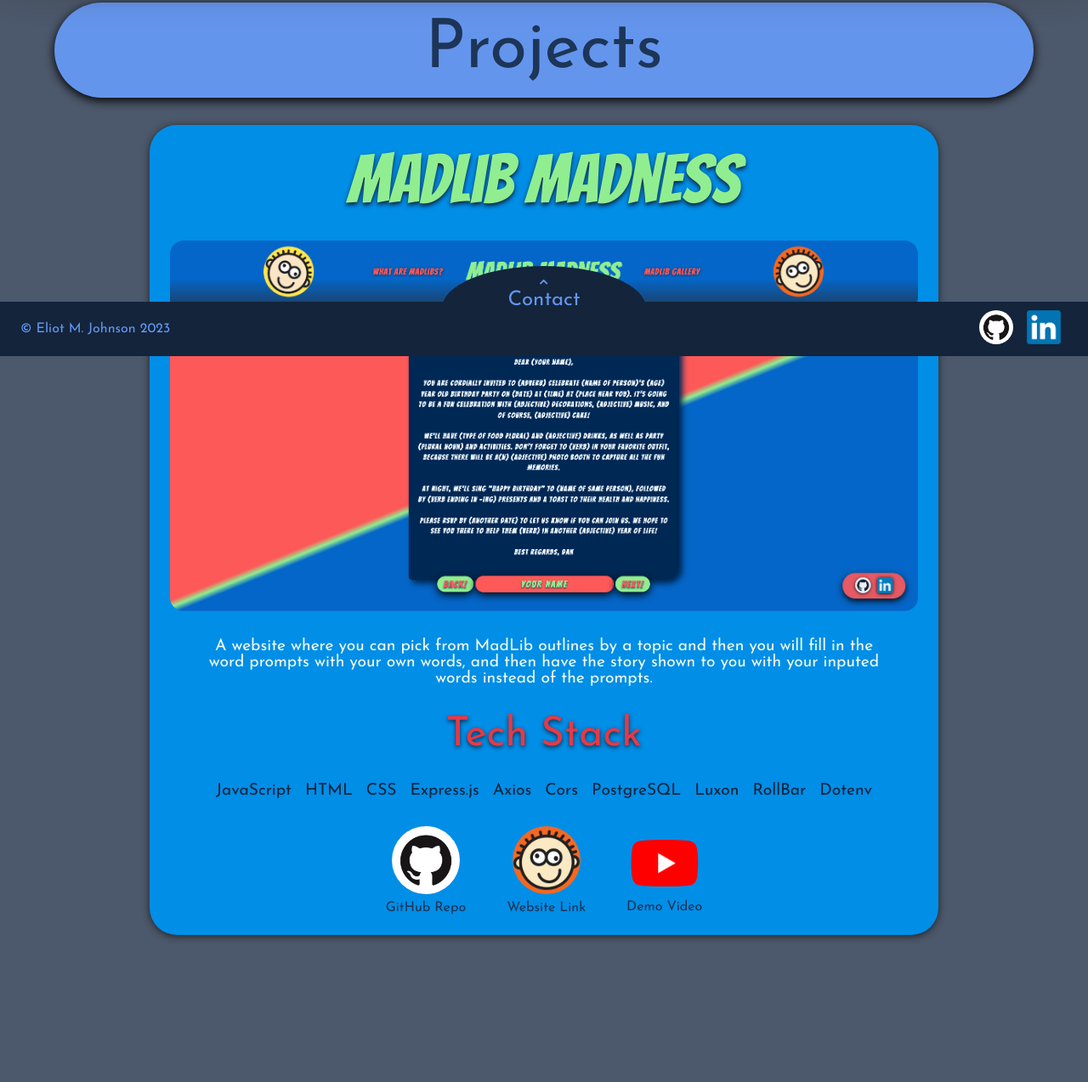
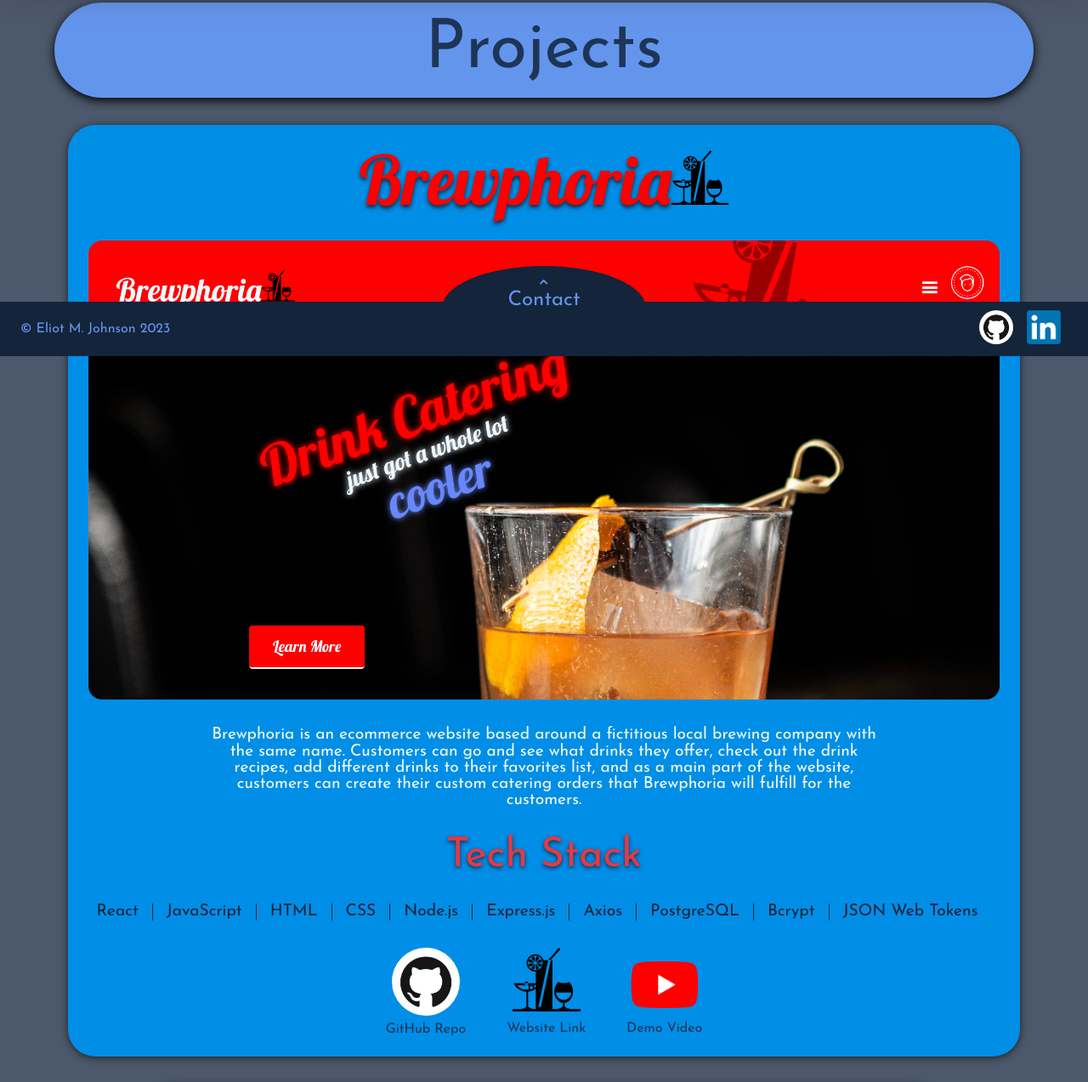
Before and after one commit to Z313PH/My-Portfolio, a plain HTML site: page index.html in a window 1280 px wide. Shown: the part 381-1654 px from the top of the page at 85% size. Drawn offline with Linux system fonts and the light colour scheme.

Commit message:
Added Brewphoria

```diff
--- a/index.html
+++ b/index.html
@@ -17,7 +17,7 @@
     <div class="main-body">
         <Header>
             <nav class="links-left centering">
-                <a href="https://drive.google.com/file/d/1N8mZl1XaTsLOcz_2gSAGdDBR40kyc6xn/view?usp=sharing"
+                <a href="https://drive.google.com/file/d/1064JvifbDU0RdPUY3z0CEqV9Foz4rdN6/view?usp=sharing"
                     target="_blank">
                     RESUME
                 </a>
@@ -97,6 +97,44 @@
         </div>
         <section class="projects">
             <h1>Projects</h1>
+            <div class="madlib-madness" id="brewphoria">
+                <h3 class="brewphoria-title">Brewphoria<img src="./images/drinks.svg"></h3>
+                <img src="./images/Screenshot 2023-06-28 at 11.43.39 AM.png">
+                <p>
+                    Brewphoria is an ecommerce website based around a fictitious local brewing company with the same
+                    name. Customers can go and see what drinks they offer, check out the drink recipes, add different
+                    drinks to their favorites list, and as a main part of the website, customers can create their custom
+                    catering orders that Brewphoria will fulfill for the customers.
+                </p>
+                <h4>Tech Stack</h4>
+                <ul>
+                    <li>React</li>
+                    <li>JavaScript</li>
+                    <li>HTML</li>
+                    <li>CSS</li>
+                    <li>Node.js</li>
+                    <li>Express.js</li>
+                    <li>Axios</li>
+                    <li>PostgreSQL</li>
+                    <li>Bcrypt</li>
+                    <li style="border: none;">JSON Web Tokens</li>
+                </ul>
+                <div>
+                    <a href="https://github.com/eliotmjohnson/Brewphoria" target="_blank">
+                        <img src="./images/GitHub-logo.png">
+                        GitHub Repo
+                    </a>
+                    <a href="http://3.145.15.71/" target="_blank">
+                        <img src="./images/drinks.svg" style="border-radius: 0; margin-bottom: .25rem;">
+                        Website Link
+                    </a>
+                    <a href="" target="_blank">
+                        <img src="./images/Youtube_logo.png"
+                            style="border-radius: 0; margin-top: 1rem; margin-bottom: .5rem;">
+                        Demo Video
+                    </a>
+                </div>
+            </div>
             <div class="madlib-madness">
                 <h3 class="madlib-madness-title">MadLib Madness</h3>
                 <img src="./images/madlib-madness-screenshot.png">
@@ -116,8 +154,7 @@
                     <li>Cors</li>
                     <li>PostgreSQL</li>
                     <li>Luxon</li>
-                    <li>RollBar</li>
-                    <li>Dotenv</li>
+                    <li style="border: none;">RollBar</li>
                 </ul>
                 <div>
                     <a href="https://github.com/eliotmjohnson/myFoundationsCapstone" target="_blank">
--- a/main-mobile.css
+++ b/main-mobile.css
@@ -28,10 +28,6 @@
         margin-top: -5rem;
     }
 
-    .projects {
-        height: 74rem;
-    }
-
     .projects h1 {
         scale: .7;
         width: 30rem;
@@ -47,22 +43,36 @@
         font-size: 3.8rem;
     }
 
-    .madlib-madness img {
+    .brewphoria-title {
+        font-size: 3.8rem;
+    }
+
+    .madlib-madness>img {
+        width: 23rem;
+    }
+
+    #brewphoria>img {
         width: 23rem;
     }
 
     .madlib-madness p {
         width: 23rem;
+        padding: .5rem;
         font-size: 1rem;
     }
 
-    .madlib-madness ul {
+    .madlib-madness>ul {
         display: flex;
         flex-direction: column;
         flex-wrap: wrap;
         align-items: center;
         width: 20rem;
         height: 12rem;
+    }
+
+    .madlib-madness>ul>li {
+        border: none;
+        padding-right: 0;
     }
 
     .madlib-madness>div {
--- a/main.css
+++ b/main.css
@@ -6,6 +6,11 @@
 @font-face {
     font-family: myCustomFont2;
     src: url(./fonts/Bangers-Regular.ttf);
+}
+
+@font-face {
+    font-family: Brewphoria;
+    src: url(./fonts/Lobster-Regular.ttf);
 }
 
 * {
@@ -239,7 +244,7 @@
     position: absolute;
     top: 24rem;
     width: 100%;
-    height: 80rem;
+    padding-bottom: 10rem;
     z-index: -2;
 }
 
@@ -271,7 +276,26 @@
     text-shadow: 0 .2rem .3rem #13243b;
 }
 
-.madlib-madness img {
+.brewphoria-title {
+    font-family: Brewphoria;
+    display: flex;
+    align-items: baseline;
+    justify-content: center;
+    width: auto;
+    color: red;
+    font-size: 5rem;
+    text-shadow: 0 .2rem .3rem #13243b;
+}
+
+.brewphoria-title>img {
+    height: 4rem;
+}
+
+#brewphoria>img {
+    width: 67rem;
+}
+
+.madlib-madness>img {
     width: 55rem;
     border-radius: 1rem;
 }
@@ -297,6 +321,8 @@
 .madlib-madness>ul li {
     color: #13243b;
     font-size: 1.2rem;
+    padding-right: 1rem;
+    border-right: 1px solid #13243b;
 }
 
 .madlib-madness>div {
```
Also changed, not shown: fonts/Lobster-Regular.ttf (added), images/Screenshot 2023-06-28 at 11.43.39 AM.png (added), images/drinks.svg (added).
